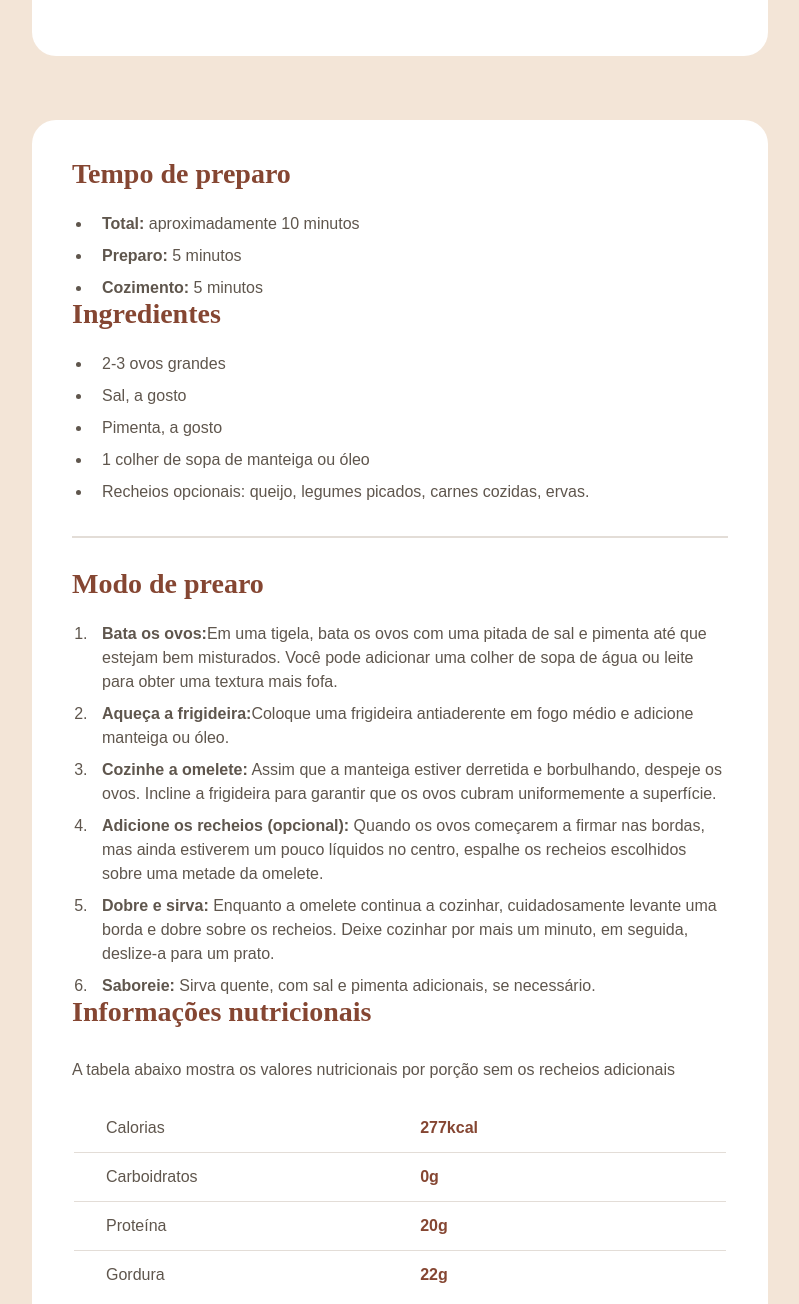
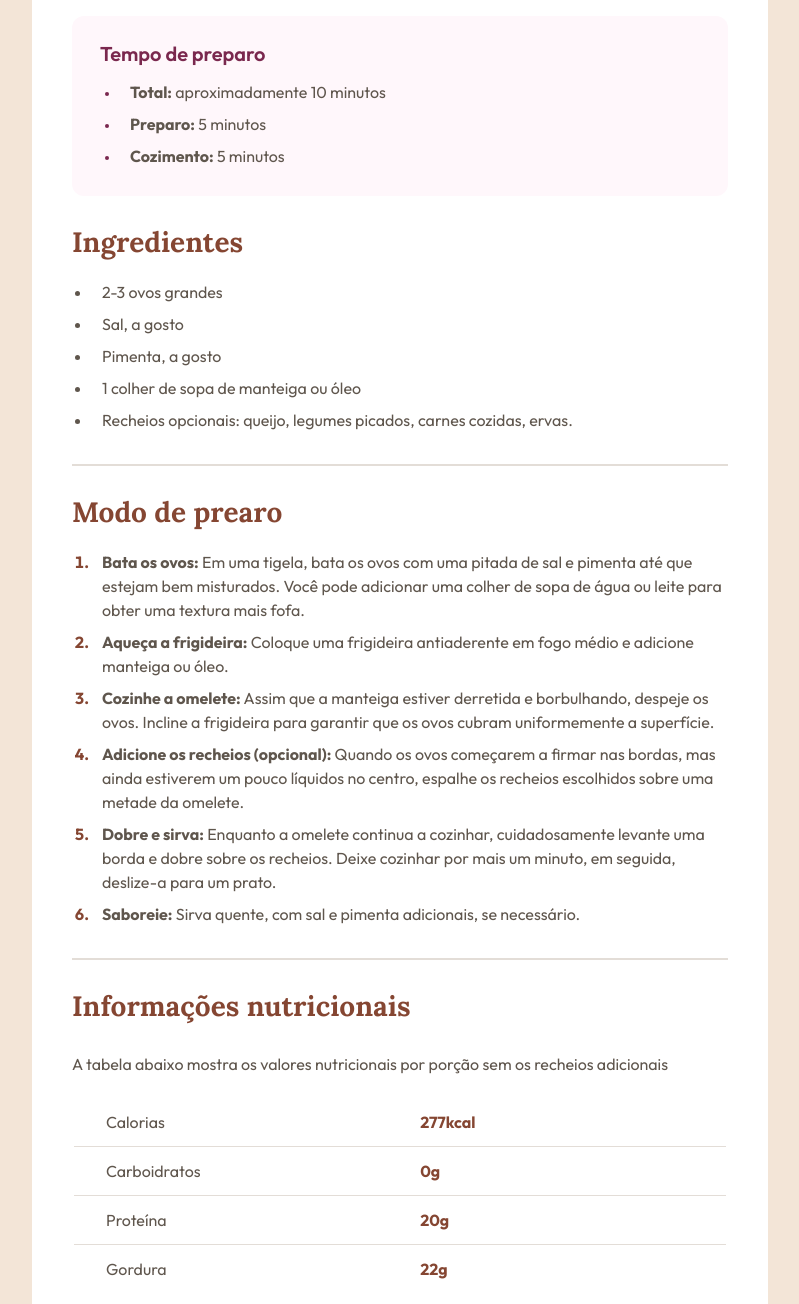
Before and after one commit to Nickolas-Zilig-Oliveira/receita-do-omelet, a plain HTML site: page index.html in a window 1280 px wide. Shown: the part 800-2104 px from the top of the page, without its empty margins (240-1039 px from the left). Drawn offline with Linux system fonts and the light colour scheme.

Commit message:
peguei a imagem do github da minha irma, e dei uma organizada no codigo, minha designer joanna me ajudou kkkk

```diff
--- a/index.html
+++ b/index.html
@@ -1,27 +1,34 @@
+
  <!DOCTYPE html>
 <html lang="pt-BR">
 <head>
     <meta charset="UTF-8">
     <meta name="viewport" content="width=device-width, initial-scale=1.0">
+    <link rel="stylesheet" href="style.css">
+<link rel="preconnect" href="https://fonts.googleapis.com">
+<link rel="preconnect" href="https://fonts.gstatic.com" crossorigin>
+<link href="https://fonts.googleapis.com/css2?family=Lora:ital,wght@0,400..700;1,400..700&family=Outfit:wght@100..900&display=swap" rel="stylesheet">
+    <link rel="stylesheet" href="style.css">
+
     <title>Receita de Omelete</title>
-    <link rel="stylesheet" href="style.css">
 </head>
 <body>
     <div>
-        <img src="https://receitasmondial.com.br/wp-content/uploads/2024/09/omelete-cremoso-de-palmito-mondial.jpg" alt="Imagem de omelete recheado de folhas verdes e legumes">
+        <img src="https://receita-joannalucia-12tia.vercel.app/image-omelette.jpeg" alt="Imagem de omelete recheado de folhas verdes e legumes">
         <h1>Receita de Omelete Simples</h1>
         <p>Um prato fácil e rápido, perfeito para qualquer refeição. Esta omelete clássica combina ovos batidos cozidos à perfeição, opcionalmente recheados com sua escolha de queijo, legumes ou carnes.</p>
-    </div>
-<div>
+
+<div class="tempo">
+
 <h2>Tempo de preparo</h2>
 <ul>
     <li><strong>Total:</strong> aproximadamente 10 minutos</li>
     <li><strong>Preparo:</strong> 5 minutos</li>
     <li><Strong>Cozimento:</Strong> 5 minutos</li>
 </ul>
-
+</div>
 <div>
-<div><h2>Ingredientes</h2>
+<div class="Ingredientes"><h2>Ingredientes</h2>
 <ul>
     <li>2-3 ovos grandes</li>
     <li>Sal, a gosto</li>
@@ -31,22 +38,22 @@
 </ul>
 </div>
 <hr>
-<div>
-<h2>Modo de prearo</h2>
+<div class="Modo">
+<h2>    Modo de prearo</h2>
 <ol>
-<li><strong>Bata os ovos:</strong>Em uma tigela, bata os ovos com uma pitada de sal e pimenta até que estejam bem misturados. Você pode adicionar uma colher de sopa de água ou leite para obter uma textura mais fofa.</li>
-<li><strong>Aqueça a frigideira:</strong>Coloque uma frigideira antiaderente em fogo médio e adicione manteiga ou óleo.</li>
+    <li><strong>Bata os ovos:</strong> Em uma tigela, bata os ovos com uma pitada de sal e pimenta até que estejam bem misturados. Você pode adicionar uma colher de sopa de água ou leite para obter uma textura mais fofa.</li>
+    <li><strong>Aqueça a frigideira:</strong> Coloque uma frigideira antiaderente em fogo médio e adicione manteiga ou óleo.</li>
     <li><strong>Cozinhe a omelete:</strong> Assim que a manteiga estiver derretida e borbulhando, despeje os ovos. Incline a frigideira para garantir que os ovos cubram uniformemente a superfície.</li>
     <li><strong>Adicione os recheios (opcional):</strong> Quando os ovos começarem a firmar nas bordas, mas ainda estiverem um pouco líquidos no centro, espalhe os recheios escolhidos sobre uma metade da omelete.</li>
     <li><strong>Dobre e sirva:</strong> Enquanto a omelete continua a cozinhar, cuidadosamente levante uma borda e dobre sobre os recheios. Deixe cozinhar por mais um minuto, em seguida, deslize-a para um prato.</li>
     <li><strong>Saboreie:</strong> Sirva quente, com sal e pimenta adicionais, se necessário.</li>
 </ol>
-
+<hr>
 </div>
 </div>
 
-<div>
-<h2>Informações nutricionais</h2>
+<div class="Informacoes">
+<h2>    Informações nutricionais</h2>
 <p>A tabela abaixo mostra os valores nutricionais por porção sem os recheios adicionais</p>
 <table>
 <tr>
@@ -62,11 +69,521 @@
     <td>20g</td>
 </tr>
 <tr>
+
     <th>Gordura</th>
     <td>22g</td>
 </tr>
 </table>
+
+
+
+
+
+
+
+
+
+
+
+
 </div>
+</div>
+
+
+
+
+
+
+
+
+
+
+
+
+
+
+
+
+
+
+
+
+
+
+
+
+
+
+
+
+
+
+
+
+
+
+
+
+
+
+
+
+
+
+
+
+
+
+
+
+
+
+
+
+
+
+
+
+
+
+
+
+
+
+
+
+
+
+
+
+
+
+
+
+
+
+
+
+
+
+
+
+
+
+
+
+
+
+
+
+
+
+
+
+
+
+
+
+
+
+
+
+
+
+
+
+
+
+
+
+
+
+
+
+
+
+
+
+
+
+
+
+
+
+
+
+
+
+
+
+
+
+
+
+
+
+
+
+
+
+
+
+
+
+
+
+
+
+
+
+
+
+
+
+
+
+
+
+
+
+
+
+
+
+
+
+
+
+
+
+
+
+
+
+
+
+
+
+
+
+
+
+
+
+
+
+
+
+
+
+
+
+
+
+
+
+
+
+
+
+
+
+
+
+
+
+
+
+
+
+
+
+
+
+
+
+
+
+
+
+
+
+
+
+
+
+
+
+
+
+
+
+
+
+
+
+
+
+
+
+
+
+
+
+
+
+
+
+
+
+
+
+
+
+
+
+
+
+
+
+
+
+
+
+
+
+
+
+
+
+
+
+
+
+
+
+
+
+
+
+
+
+
+
+
+
+
+
+
+
+
+
+
+
+
+
+
+
+
+
+
+
+
+
+
+
+
+
+
+
+
+
+
+
+
+
+
+
+
+
+
+
+
+
+
+
+
+
+
+
+
+
+
+
+
+
+
+
+
+
+
+
+
+
+
+
+
+
+
+
+
+
+
+
+
+
+
+
+
+
+
+
+
+
+
+
+
+
+
+
+
+
+
+
+
+
+
+
+
+
+
+
+
+
+
+
+
+
+
+
+
+
+
+
+
+
+
+
+
+
+
+
+
+
+
+
+
+
+
+
+
+
+
+
+
+
+
+
+
+
+
+
+
+
+
+
+
+
+
+
+
+
+
+
+
+
+
+
+
+
+
+
+
+
+
+
+
+
+
+
+
+
+
+
+
+
+
+
+
+
+
+
+
+
+
+
+
+
+
+
+
+
+
+
+
+
+
+
+
+
+
+
+
+
+
+
+
+
+
+
+
+
+
+
+
+
+
+
 
 
 
```
Lines whose indentation alone changed are shown as unchanged.
